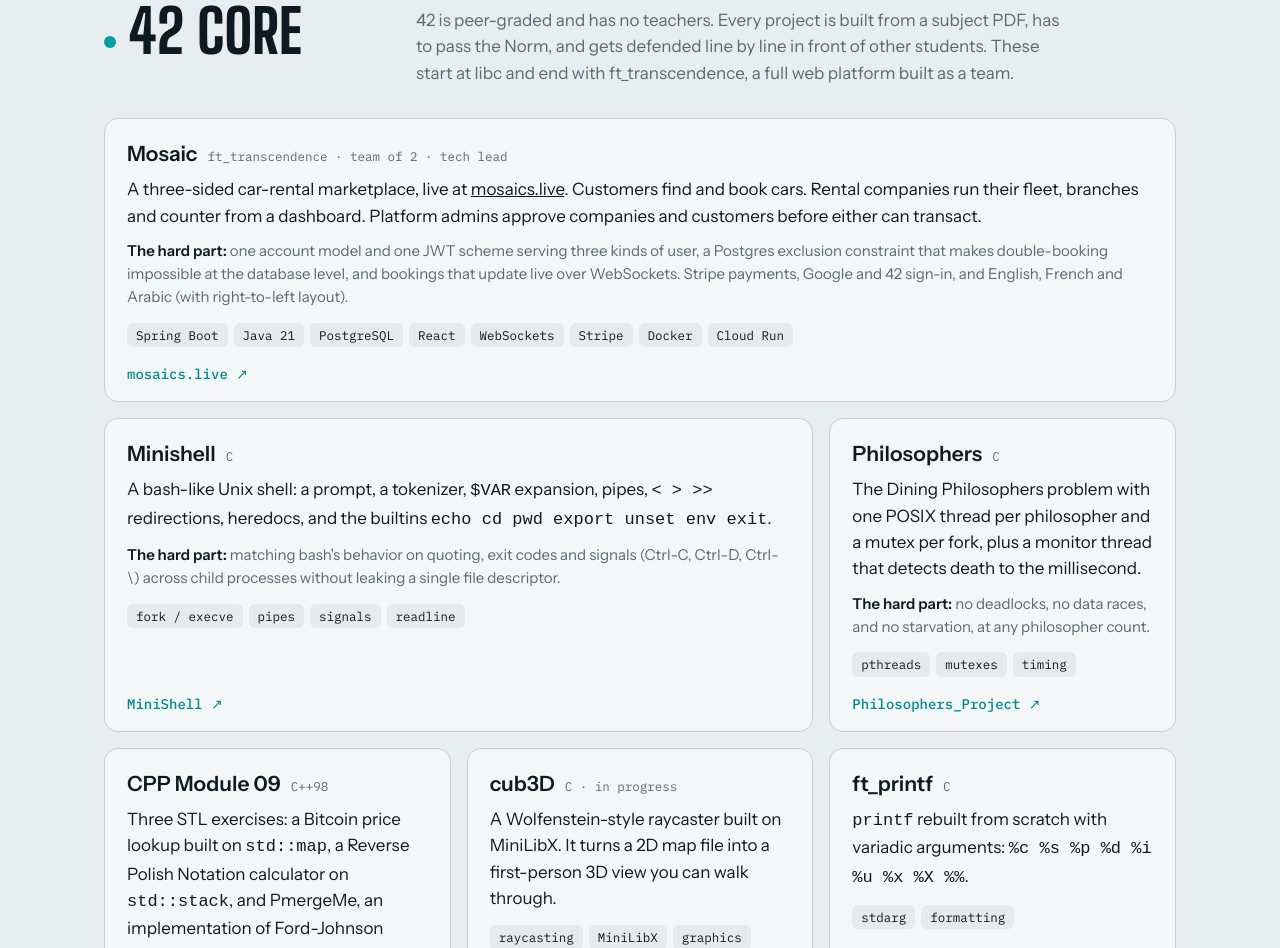
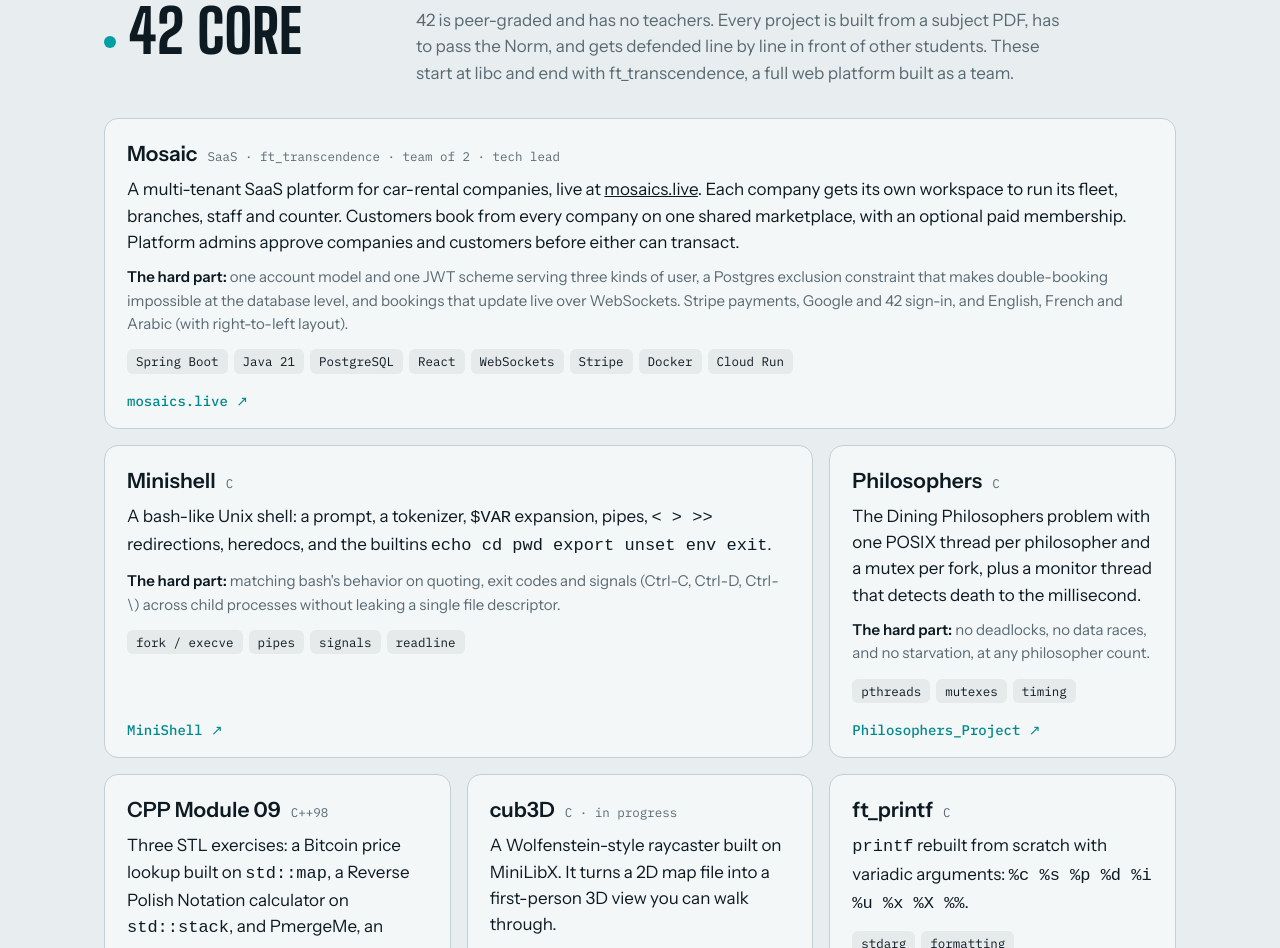
Before and after one commit to hassanalmoughabat/hassanalmoughabat.github.io, a plain HTML site: page index.html in a window 1280 px wide. Shown: the part 806-1754 px from the top of the page. Drawn offline with Linux system fonts and the light colour scheme.

Commit message:
Describe Mosaic as a SaaS platform

```diff
--- a/index.html
+++ b/index.html
@@ -158,8 +158,8 @@ footer { border-top: 1px solid var(--rule); margin-top: 72px; padding: 32px 0 48
     </div>
     <div class="projects">
       <article class="project feature wide" id="p-mosaic">
-        <h3>Mosaic <small>ft_transcendence · team of 2 · tech lead</small></h3>
-        <p>A three-sided car-rental marketplace, live at <a href="https://mosaics.live">mosaics.live</a>. Customers find and book cars. Rental companies run their fleet, branches and counter from a dashboard. Platform admins approve companies and customers before either can transact.</p>
+        <h3>Mosaic <small>SaaS · ft_transcendence · team of 2 · tech lead</small></h3>
+        <p>A multi-tenant SaaS platform for car-rental companies, live at <a href="https://mosaics.live">mosaics.live</a>. Each company gets its own workspace to run its fleet, branches, staff and counter. Customers book from every company on one shared marketplace, with an optional paid membership. Platform admins approve companies and customers before either can transact.</p>
         <p class="hard"><b>The hard part:</b> one account model and one JWT scheme serving three kinds of user, a Postgres exclusion constraint that makes double-booking impossible at the database level, and bookings that update live over WebSockets. Stripe payments, Google and 42 sign-in, and English, French and Arabic (with right-to-left layout).</p>
         <ul class="tags"><li>Spring Boot</li><li>Java 21</li><li>PostgreSQL</li><li>React</li><li>WebSockets</li><li>Stripe</li><li>Docker</li><li>Cloud Run</li></ul>
         <a class="repo" href="https://mosaics.live">mosaics.live ↗</a>
```
